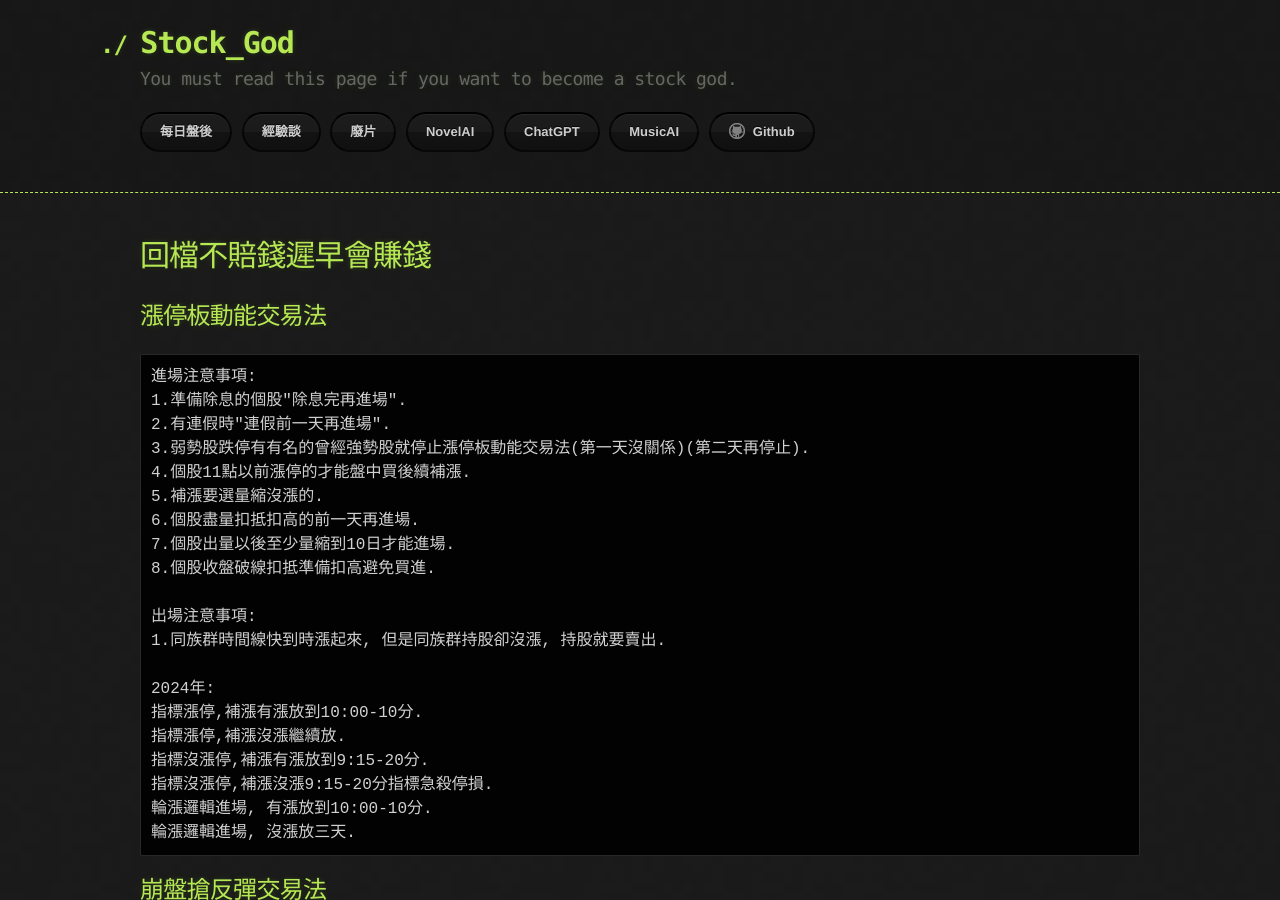
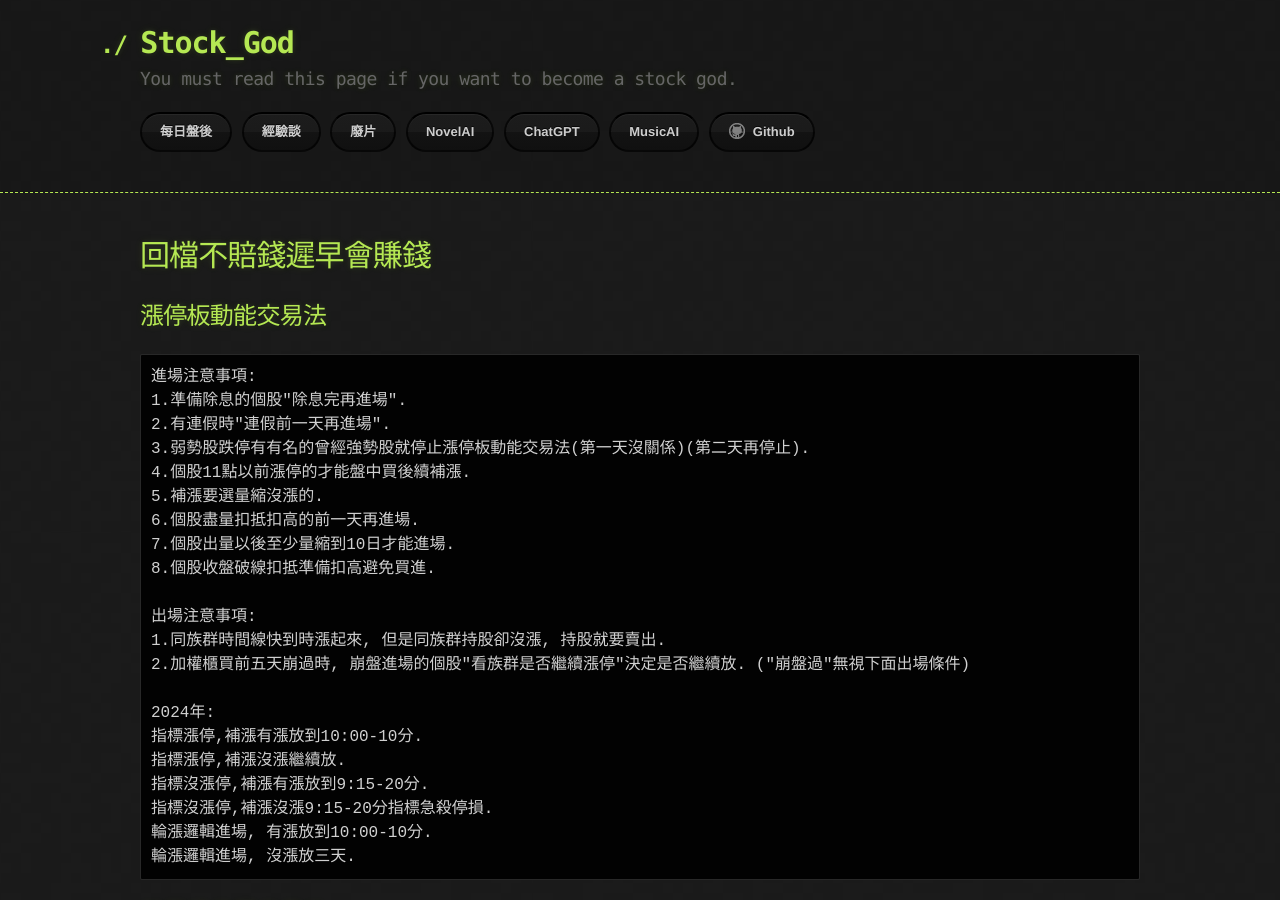
Before and after one commit to lepg5487/Stock_God, a Jekyll site: the page built from experience.md, in a window 1280 px wide and 900 px high. Built offline with Jekyll 4.4.1, drawn with Linux system fonts in a browser that asks for light colours; our own code applies the rules of GitHub Pages for plain Markdown files.

Commit message:
Update experience.md

```diff
--- a/experience.md
+++ b/experience.md
@@ -16,6 +16,7 @@ layout: testlayouts
 
 出場注意事項:
 1.同族群時間線快到時漲起來, 但是同族群持股卻沒漲, 持股就要賣出.
+2.加權櫃買前五天崩過時, 崩盤進場的個股"看族群是否繼續漲停"決定是否繼續放. ("崩盤過"無視下面出場條件)
 
 2024年:
 指標漲停,補漲有漲放到10:00-10分.
```
